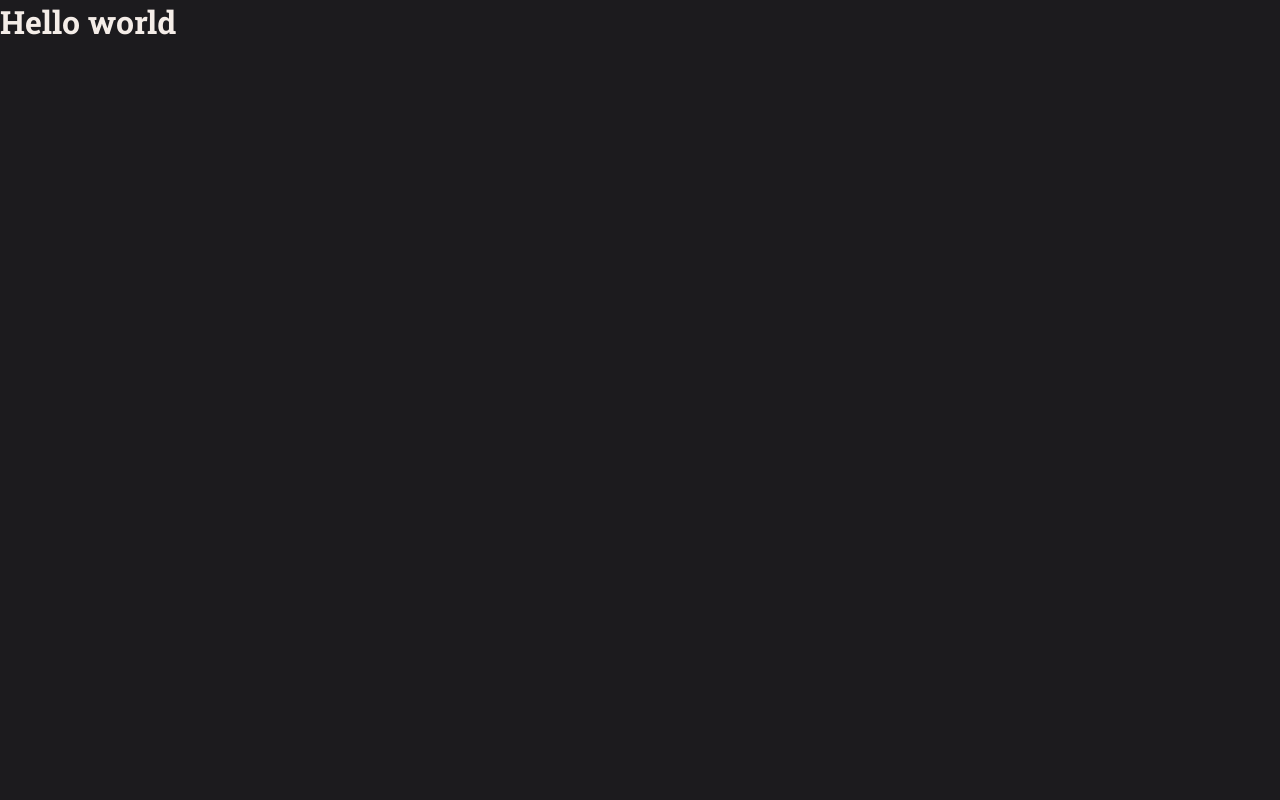
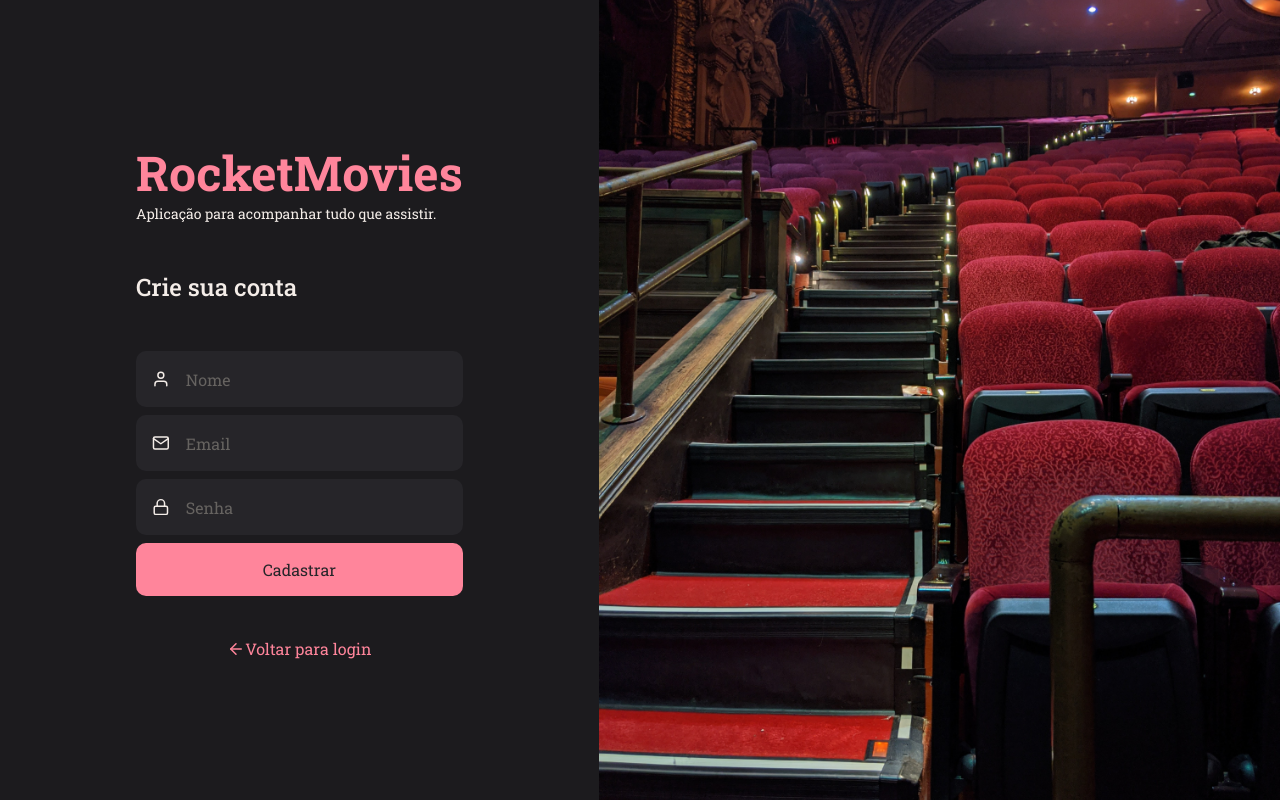
Before and after one commit to Felipe-Monte/project-movies, a React (Vite) app: page / in a window 1280 px wide. Built offline with nearby package versions, Linux system fonts and the light colour scheme.

Commit message:
create sign in and sign up

```diff
--- a/package.json
+++ b/package.json
@@ -12,6 +12,7 @@
   "dependencies": {
     "react": "^18.2.0",
     "react-dom": "^18.2.0",
+    "react-icons": "^4.10.1",
     "styled-components": "^6.0.6"
   },
   "devDependencies": {
--- /dev/null
+++ b/src/components/Button/index.jsx
@@ -0,0 +1,9 @@
+import { Container } from './styles'
+
+export function Button({ title }) {
+  return (
+    <Container type='button'>
+      {title}
+    </Container>
+  )
+}
--- /dev/null
+++ b/src/components/Button/styles.js
@@ -0,0 +1,12 @@
+import styled from 'styled-components'
+
+export const Container = styled.button`
+  width: 100%;
+
+  padding: 16px;
+
+  border: none;
+  background-color: ${({ theme }) => theme.COLORS.PINK};
+  color: ${({ theme }) => theme.COLORS.BACKGROUND_800};
+  border-radius: 10px;
+`
--- /dev/null
+++ b/src/components/Input/index.jsx
@@ -0,0 +1,10 @@
+import { Container } from './styles'
+
+export function Input({ icon: Icon, ...rest }) {
+  return (
+    <Container>
+      {Icon && <Icon size={20} />}
+      <input {...rest} />
+    </Container>
+  )
+}
--- /dev/null
+++ b/src/components/Input/styles.js
@@ -0,0 +1,32 @@
+import styled from 'styled-components'
+
+export const Container = styled.div`
+  display: flex;
+  align-items: center;
+
+  margin-bottom: 8px;
+
+  width: 100%;
+
+  background-color: ${({ theme }) => theme.COLORS.BACKGROUND_800};
+  border-radius: 10px;
+
+  > input {
+    width: 100%;
+    height: 56px;
+
+    padding: 16px;
+
+    color: ${({ theme }) => theme.COLORS.WHITE};
+    background: transparent;
+    border: none;
+
+    &::placeholder {
+      color: ${({ theme }) => theme.COLORS.GRAY_300};
+    }
+  }
+
+  > svg {
+    margin-left: 16px;
+  }
+`
--- a/src/main.jsx
+++ b/src/main.jsx
@@ -5,13 +5,13 @@ import { ThemeProvider } from 'styled-components'
 import GlobalStyle from './styles/global'
 import theme from './styles/theme'
 
-import { App } from './pages/App'
+import { SignUp } from './pages/SignUp'
 
 ReactDOM.createRoot(document.getElementById('root')).render(
   <React.StrictMode>
     <ThemeProvider theme={theme}>
       <GlobalStyle />
-      <App />
+      <SignUp />
     </ThemeProvider>
   </React.StrictMode>
 )
--- a/src/pages/App.jsx
+++ /dev/null
@@ -1,6 +0,0 @@
-
-export function App() {
-  return (
-    <h1>Hello world</h1>
-  )
-}
--- /dev/null
+++ b/src/pages/SignIn/style.js
@@ -0,0 +1,53 @@
+import styled from 'styled-components'
+
+import background from '../../assets/background.png'
+
+export const Container = styled.div`
+  height: 100vh;
+
+  display: flex;
+  align-items: stretch;
+`
+export const Form = styled.form`
+  padding: 0 136px;
+
+  display: flex;
+  flex-direction: column;
+  justify-content: center;
+  align-items: left;
+
+  > h1 {
+    color: ${({ theme }) => theme.COLORS.PINK};
+
+    font-size: 48px;
+    font-weight: 700;
+  }
+
+  > h2 {
+    margin: 48px 0;
+
+    color: ${({ theme }) => theme.COLORS.WHITE};
+
+    font-size: 24px;
+    font-weight: 500;
+  }
+
+  > p {
+    color: ${({ theme }) => theme.COLORS.WHITE};
+
+    font-size: 14px;
+    font-weight: 400;
+  }
+
+  > a {
+    margin-top: 42px;
+    text-align: center;
+    color: ${({ theme }) => theme.COLORS.PINK};
+  }
+`
+
+export const Background = styled.div`
+  flex: 1;
+  background: url(${background}) no-repeat center center;
+  background-size: cover;
+`
--- /dev/null
+++ b/src/pages/SignUp/index.jsx
@@ -0,0 +1,31 @@
+import { FiUser, FiMail, FiLock, FiArrowLeft } from 'react-icons/fi'
+
+import { Container, Form, Background } from './style'
+
+import { Input } from '../../components/Input'
+import { Button } from '../../components/Button'
+
+export function SignUp() {
+  return (
+    <Container>
+      <Form>
+        <h1>RocketMovies</h1>
+        <p>Aplicação para acompanhar tudo que assistir.</p>
+
+        <h2>Crie sua conta</h2>
+
+        <Input icon={FiUser} type='email' placeholder='Nome' />
+        <Input icon={FiMail} type='email' placeholder='Email' />
+        <Input icon={FiLock} type='password' placeholder='Senha' />
+        <Button title='Cadastrar' />
+
+        <div className='container-link'>
+          <FiArrowLeft />
+          <a href="#">Voltar para login</a>
+        </div>
+      </Form>
+
+      <Background />
+    </Container>
+  )
+}
--- /dev/null
+++ b/src/pages/SignUp/style.js
@@ -0,0 +1,64 @@
+import styled from 'styled-components'
+
+import background from '../../assets/background.png'
+
+export const Container = styled.div`
+  height: 100vh;
+
+  display: flex;
+  align-items: stretch;
+`
+export const Form = styled.form`
+  padding: 0 136px;
+
+  display: flex;
+  flex-direction: column;
+  justify-content: center;
+  align-items: left;
+
+  > h1 {
+    color: ${({ theme }) => theme.COLORS.PINK};
+
+    font-size: 48px;
+    font-weight: 700;
+  }
+
+  > h2 {
+    margin: 48px 0;
+
+    color: ${({ theme }) => theme.COLORS.WHITE};
+
+    font-size: 24px;
+    font-weight: 500;
+  }
+
+  > p {
+    color: ${({ theme }) => theme.COLORS.WHITE};
+
+    font-size: 14px;
+    font-weight: 400;
+  }
+
+  .container-link {
+    display: flex;
+    justify-content: center;
+    align-items: center;
+    margin-top: 42px;
+
+    svg {
+      color: ${({ theme }) => theme.COLORS.PINK};
+      font-size: 18px;
+    }
+
+    a {
+      text-align: center;
+      color: ${({ theme }) => theme.COLORS.PINK};
+    }
+  }
+`
+
+export const Background = styled.div`
+  flex: 1;
+  background: url(${background}) no-repeat center center;
+  background-size: cover;
+`
```
Also changed, not shown: src/pages/SignIn/index.jsx (added, +28 -0 lines), src/assets/background.png (added), 1 other file (tests, documents, lock files or other folders).
